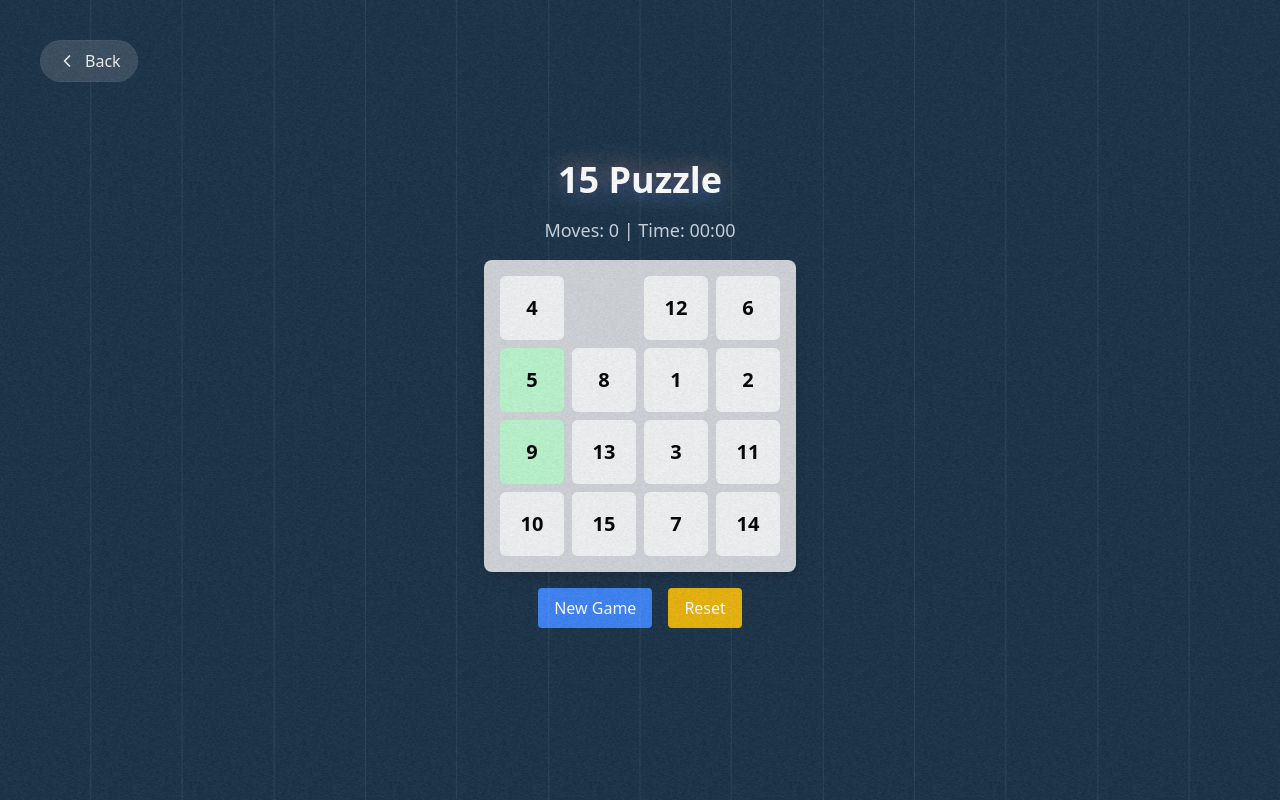
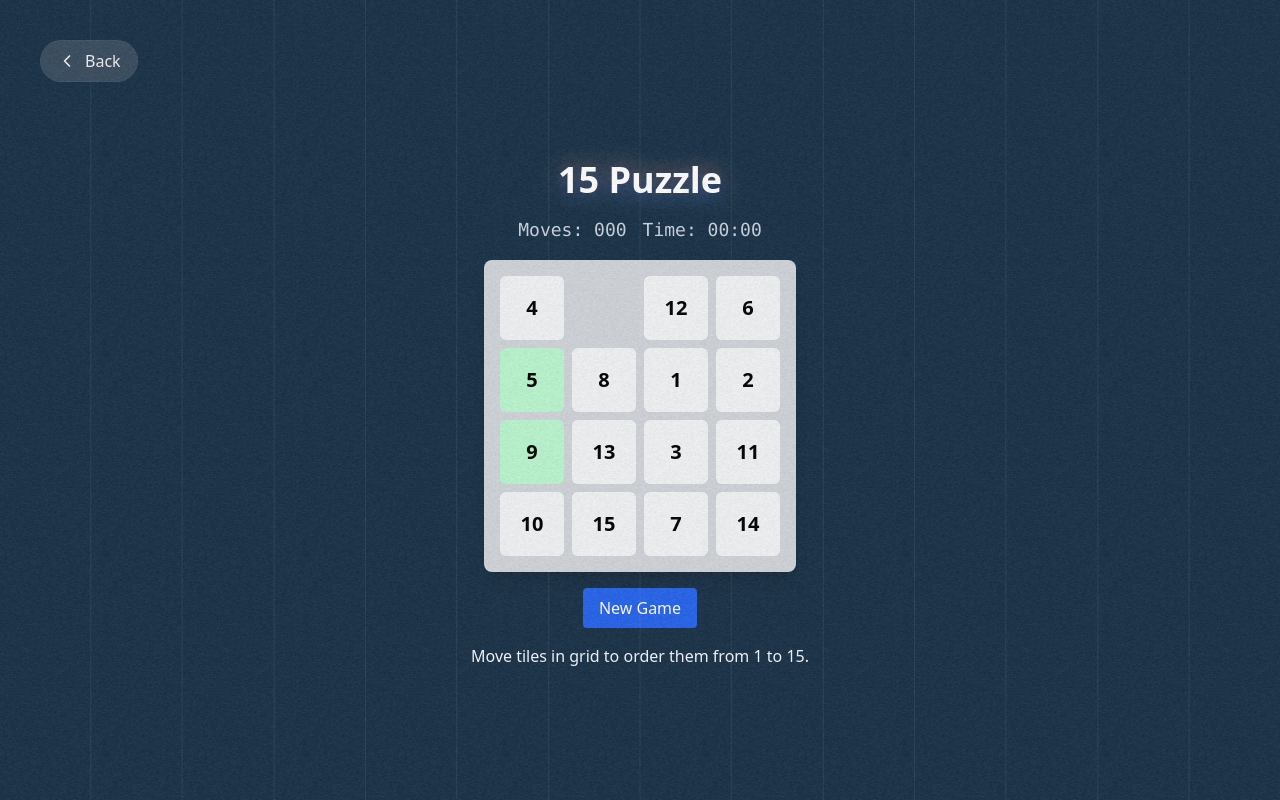
Before and after one commit to antaga04/imprffctgames, a React (Vite) app in the folder client/: page /games/15puzzle in a window 1280 px wide. Built offline with nearby package versions, Linux system fonts and the light colour scheme; no server answers; the HTML template or start-up script is replaced by a standard one.

Commit message:
feat: integrate CoolDownButton for New Game action in Puzzle15; improve UI layout for moves and timer display

```diff
--- a/client/src/games/Puzzle15.tsx
+++ b/client/src/games/Puzzle15.tsx
@@ -5,6 +5,7 @@ import { useAuth } from '@/context/AuthContext';
 import { TimerIncrementProps } from '@/types/types';
 import { uploadScore } from '@/services/uploadScore';
 import { toast } from 'sonner';
+import CoolDownButton from '@/components/ui/CoolDownButton';
 
 const GRID_SIZE = 4;
 const CELL_COUNT = GRID_SIZE * GRID_SIZE;
@@ -36,7 +37,7 @@ const Timer: React.FC<TimerIncrementProps> = ({ isRunning, gameStarted, resetSig
         return `${minutes.toString().padStart(2, '0')}:${remainingSeconds.toString().padStart(2, '0')}`;
     };
 
-    return <span> Time: {formatTime(time)}</span>;
+    return <span className="font-mono min-w-[6ch] text-right">Time: {formatTime(time)}</span>;
 };
 
 const Game = () => {
@@ -44,7 +45,6 @@ const Game = () => {
     const [moves, setMoves] = useState(0);
     const [isRunning, setIsRunning] = useState(false);
     const [gameStarted, setGameStarted] = useState(false);
-    const [initialBoard, setInitialBoard] = useState([...board]);
     const [showConfetti, setShowConfetti] = useState(false);
     const [resetSignal, setResetSignal] = useState(0);
     const [time, setTime] = useState(0);
@@ -65,14 +65,8 @@ const Game = () => {
         } while (!isSolvable(newBoard)); // Repeat until a solvable configuration is generated
 
         setBoard(newBoard);
-        setInitialBoard([...newBoard]);
         resetGameState();
     }, []);
-
-    const resetBoard = useCallback(() => {
-        setBoard([...initialBoard]);
-        resetGameState();
-    }, [initialBoard]);
 
     const resetGameState = () => {
         setMoves(0);
@@ -180,8 +174,8 @@ const Game = () => {
 
     return (
         <>
-            <p className="mb-4 text-lg text-slate-300">
-                <span>Moves: {moves} |</span>
+            <p className="mb-4 text-lg text-slate-300 flex justify-between gap-4">
+                <span className="font-mono min-w-[6ch] text-right">Moves: {String(moves).padStart(3, '0')}</span>
                 <Timer isRunning={isRunning} gameStarted={gameStarted} resetSignal={resetSignal} setTime={setTime} />
             </p>
             {showConfetti && <Confetti recycle={false} numberOfPieces={300} />}
@@ -204,19 +198,9 @@ const Game = () => {
                 ))}
             </div>
             <div className="mt-4 space-x-4">
-                <button
-                    onClick={shuffleBoard}
-                    className="px-4 py-2 bg-blue-500 text-white rounded hover:bg-blue-600 transition-colors duration-300"
-                >
-                    New Game
-                </button>
-                <button
-                    onClick={resetBoard}
-                    className="px-4 py-2 bg-yellow-500 text-white rounded hover:bg-yellow-600 transition-colors duration-300"
-                >
-                    Reset
-                </button>
+                <CoolDownButton text="New Game" onSubmit={shuffleBoard} />
             </div>
+            <p className="mt-4">Move tiles in grid to order them from 1 to 15.</p>
             {isSolved() && gameStarted && (
                 <div className="mt-4 text-xl font-bold text-center text-white">
                     Congratulations! You solved the puzzle!
```
